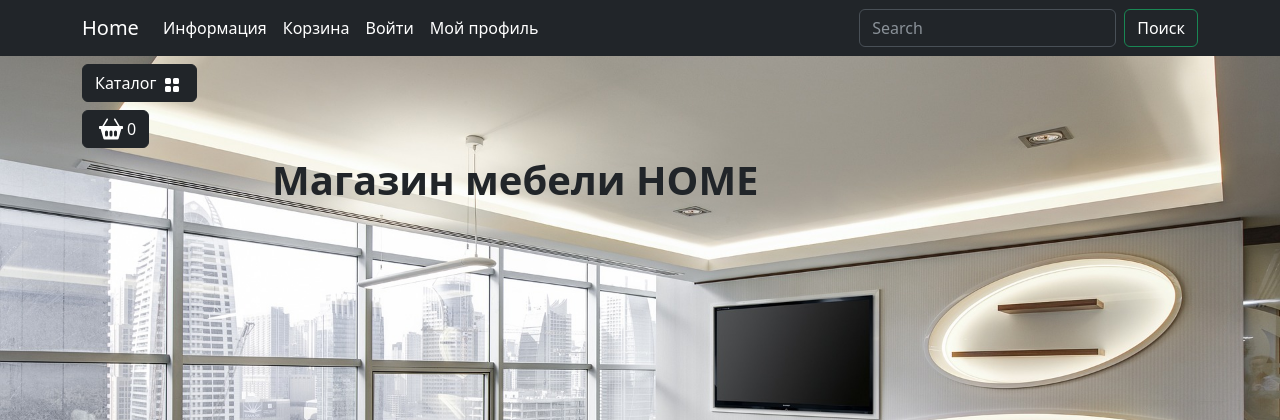
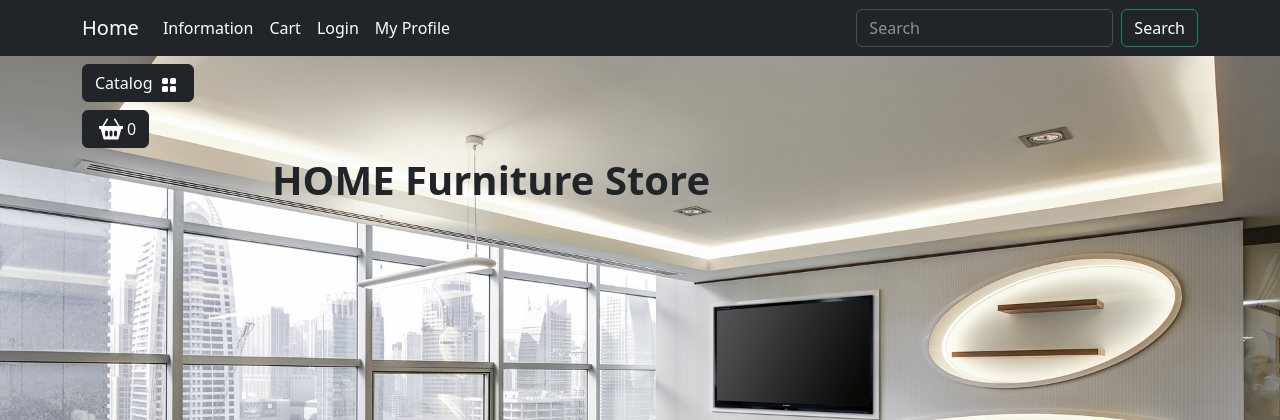
Before and after one commit to KirillMelanich/online_shop, a Django app: template main/templates/main/index.html in a window 1280 px wide. Shown: the top 420 px of the page. Run offline with Django 4.2, Linux system fonts and the light colour scheme; the template is opened without the code that fills it, so the values that code supplies are empty; some libraries are stand-ins or nearby versions.

Commit message:
Fixed some typos in index.ht,l file

```diff
--- a/main/templates/main/index.html
+++ b/main/templates/main/index.html
@@ -34,40 +34,39 @@
                         <li class="nav-item dropdown ">
                             <a class="nav-link dropdown-toggle text-white" href="#" role="button"
                                 data-bs-toggle="dropdown" aria-expanded="false">
-                                Информация
+                                Information
                             </a>
                             <ul class="dropdown-menu">
-                                <li><a class="dropdown-item  text-white" href="#">Доставка и оплата</a></li>
-                                <li><a class="dropdown-item  text-white" href="#">Контактная информация</a></li>
-                                <li><a class="dropdown-item  text-white" href="#">Про нас</a></li>
+                                <li><a class="dropdown-item text-white" href="#">Delivery and Payment</a></li>
+                                <li><a class="dropdown-item text-white" href="#">Contact Information</a></li>
+                                <li><a class="dropdown-item text-white" href="#">About Us</a></li>
                             </ul>
                         </li>
                         <li class="nav-item">
-                            <a class="nav-link  text-white" href="carts/cart.html">Корзина</a>
+                            <a class="nav-link text-white" href="carts/cart.html">Cart</a>
                         </li>
                         <li class="nav-item">
-                            <a class="nav-link  text-white" href="users/login.html">Войти</a>
+                            <a class="nav-link text-white" href="users/login.html">Login</a>
                         </li>
                         <li class="nav-item dropdown ">
                             <a class="nav-link dropdown-toggle text-white" href="#" role="button"
                                 data-bs-toggle="dropdown" aria-expanded="false">
-                                Мой профиль
+                                My Profile
                             </a>
                             <ul class="dropdown-menu">
-                                <li><a class="dropdown-item  text-white" href="carts/cart.html">Корзина</a></li>
-                                <li><a class="dropdown-item  text-white" href="users/profile.html">Личный кабинет</a>
-                                </li>
-                                <li><a class="dropdown-item  text-white" href="#">Админ панель</a></li>
+                                <li><a class="dropdown-item text-white" href="carts/cart.html">Cart</a></li>
+                                <li><a class="dropdown-item text-white" href="users/profile.html">Personal Account</a></li>
+                                <li><a class="dropdown-item text-white" href="#">Admin Panel</a></li>
                                 <li>
                                     <hr class="dropdown-divider">
                                 </li>
-                                <li><a class="dropdown-item  text-white" href="#">Выйти</a></li>
+                                <li><a class="dropdown-item text-white" href="#">Logout</a></li>
                             </ul>
                         </li>
                     </ul>
                     <form class="d-flex" role="search">
                         <input class="form-control me-2" type="search" placeholder="Search" aria-label="Search">
-                        <button class="btn btn-outline-success text-white" type="submit">Поиск</button>
+                        <button class="btn btn-outline-success text-white" type="submit">Search</button>
                     </form>
                 </div>
             </div>
@@ -75,51 +74,48 @@
     </header>
     <section>
         <div class="container">
-            <!-- Каталог и корзина с фиксированным расположением на странице -->
+            <!-- Catalog and cart with fixed positioning on the page -->
             <div class="row mt-1 position-fixed z-3">
-                <!-- Каталог -->
+                <!-- Catalog -->
                 <div class="dropdown mb-2">
                     <button class="btn btn-secondary dropdown-toggle btn-dark" type="button" data-bs-toggle="dropdown"
                         aria-expanded="false">
-                        Каталог
-                        <img class="mx-1" src="deps/icons/grid-fill.svg" alt="Catalog Icon" width="16"
-                            height="16">
+                        Catalog
+                        <img class="mx-1" src="deps/icons/grid-fill.svg" alt="Catalog Icon" width="16" height="16">
                     </button>
                     <ul class="dropdown-menu bg-dark" data-bs-theme="dark">
-                        <li><a class="dropdown-item text-white" href="goods/catalog.html">Все товары</a></li>
-                        <li><a class="dropdown-item text-white" href="goods/catalog.html">Кухня</a></li>
-                        <li><a class="dropdown-item text-white" href="goods/catalog.html">Спальня</a></li>
-                        <li><a class="dropdown-item text-white" href="goods/catalog.html">Гостинная</a></li>
-                        <li><a class="dropdown-item text-white" href="goods/catalog.html">Офис</a></li>
-                        <li><a class="dropdown-item text-white" href="goods/catalog.html">Фурнитура</a></li>
-                        <li><a class="dropdown-item text-white" href="goods/catalog.html">Декор</a></li>
+                        <li><a class="dropdown-item text-white" href="goods/catalog.html">All Goods</a></li>
+                        <li><a class="dropdown-item text-white" href="goods/catalog.html">Kitchen</a></li>
+                        <li><a class="dropdown-item text-white" href="goods/catalog.html">Bedroom</a></li>
+                        <li><a class="dropdown-item text-white" href="goods/catalog.html">Living Room</a></li>
+                        <li><a class="dropdown-item text-white" href="goods/catalog.html">Office</a></li>
+                        <li><a class="dropdown-item text-white" href="goods/catalog.html">Furniture</a></li>
+                        <li><a class="dropdown-item text-white" href="goods/catalog.html">Decor</a></li>
                     </ul>
                 </div>
-                <!-- Значек корзины, вызывает модальное окно -->
+                <!-- Cart icon, triggers modal window -->
                 <div>
                     <button type="button" class="btn btn-dark btn-secondary d-flex" id="modalButton"
                         aria-expanded="false">
-                        <img class="mx-1" src="deps/icons/basket2-fill.svg" alt="Catalog Icon" width="24"
-                            height="24">
+                        <img class="mx-1" src="deps/icons/basket2-fill.svg" alt="Catalog Icon" width="24" height="24">
                         <span id="goods-in-cart-count">0</span>
                     </button>
                 </div>
-                <!-- Разметка модального окна корзины -->
+                <!-- Cart modal window markup -->
                 <div class="modal fade" id="exampleModal" tabindex="-1" aria-labelledby="exampleModalLabel"
                     aria-hidden="true">
                     <div class="modal-dialog modal-dialog-scrollable">
                         <div class="modal-content">
                             <div class="modal-header">
-                                <button type="button" class="btn-close" data-bs-dismiss="modal"
-                                    aria-label="Close"></button>
+                                <button type="button" class="btn-close" data-bs-dismiss="modal" aria-label="Close"></button>
                             </div>
                             <div class="modal-body">
-                                <h3 class="text-center mb-4">Корзина</h3>
+                                <h3 class="text-center mb-4">Cart</h3>
                                 <div class="container" id="cart-items-container">
-                                    <!-- Разметка корзины -->
+                                    <!-- Cart markup -->
                                     <div class="card mb-3 text-bg-light shadow-lg">
                                         <div class="card-header">
-                                            <h5 class="card-title">Товар</h5>
+                                            <h5 class="card-title">Product</h5>
                                         </div>
                                         <ul class="list-group list-group-flush">
                                             <li class="list-group-item">
@@ -130,8 +126,7 @@
                                                                 <button type="button" class="btn btn-dark btn-sm decrement"
                                                                     data-cart-id="" data-cart-change-url="">-</button>
                                                             </span>
-                                                            <input type="text" class="form-control number" value="1"
-                                                                readonly>
+                                                            <input type="text" class="form-control number" value="1" readonly>
                                                             <span class="input-group-btn">
                                                                 <button type="button" class="btn btn-dark btn-sm increment"
                                                                     data-cart-id="" data-cart-change-url="">+</button>
@@ -154,31 +149,31 @@
                                     </div>
                                     <div class="card mb-3 shadow-lg">
                                         <div class="card-footer">
-                                            <p class="float-left">Итого <strong>1</strong> товар(а) на сумму</p>
+                                            <p class="float-left">Total <strong>1</strong> item(s) for</p>
                                             <h4 class="float-left"><strong>100.00 $</strong></h4>
                                         </div>
                                     </div>
-                                    <!-- Закончилась разметка корзины -->
+                                    <!-- Cart markup ends -->
                                 </div>
                                 <a class="btn btn-dark" href="orders/create_order.html">
-                                    Оформить заказ
+                                    Place Order
                                 </a>
                             </div>
                         </div>
                     </div>
                 </div>
-                <!-- Закончилась разметка модального окна -->
+                <!-- Cart modal window markup ends -->
             </div>
         </div>
-        <!-- Контент -->
+        <!-- Content -->
         <div class="container">
             <div class="row mt-1">
                 <div class="col-lg-2">
-                    <!-- Пустой блок на Ваше усмотрение -->
+                    <!-- Empty block at your discretion -->
                 </div>
                 <div class="col-lg-10">
-                    <!-- Контент на странице -->
-                    <h1 class="mt-5 pt-5"><strong>Магазин мебели HOME</strong></h1>
+                    <!-- Content on the page -->
+                    <h1 class="mt-5 pt-5"><strong>HOME Furniture Store</strong></h1>
                 </div>
             </div>
         </div>
```
